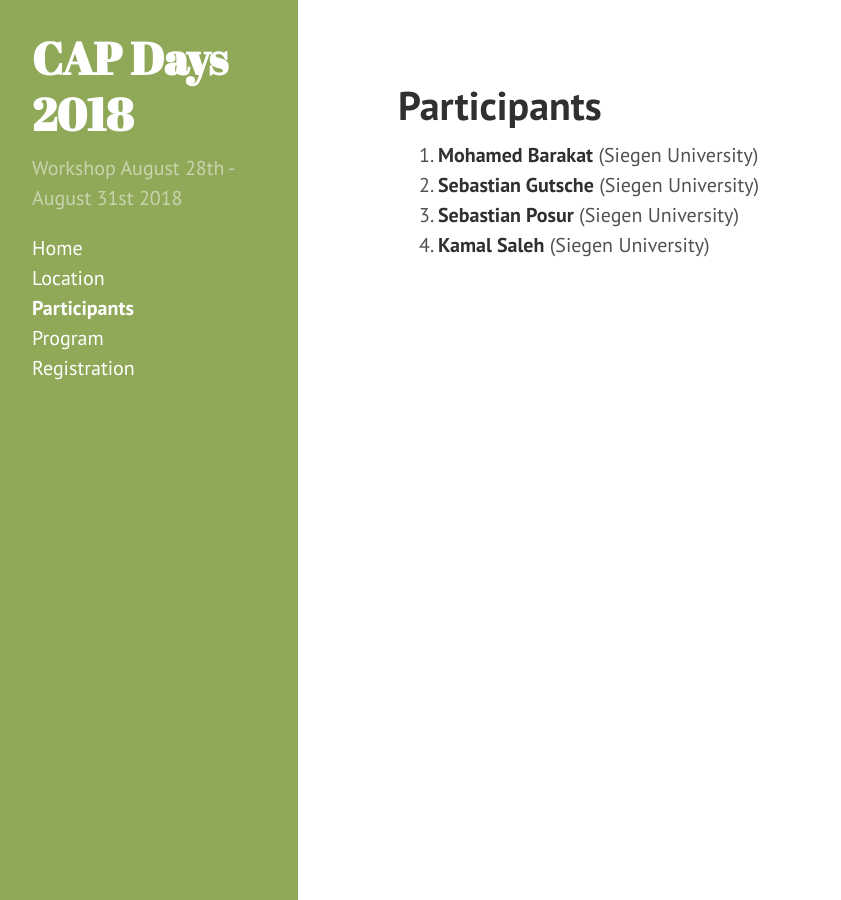
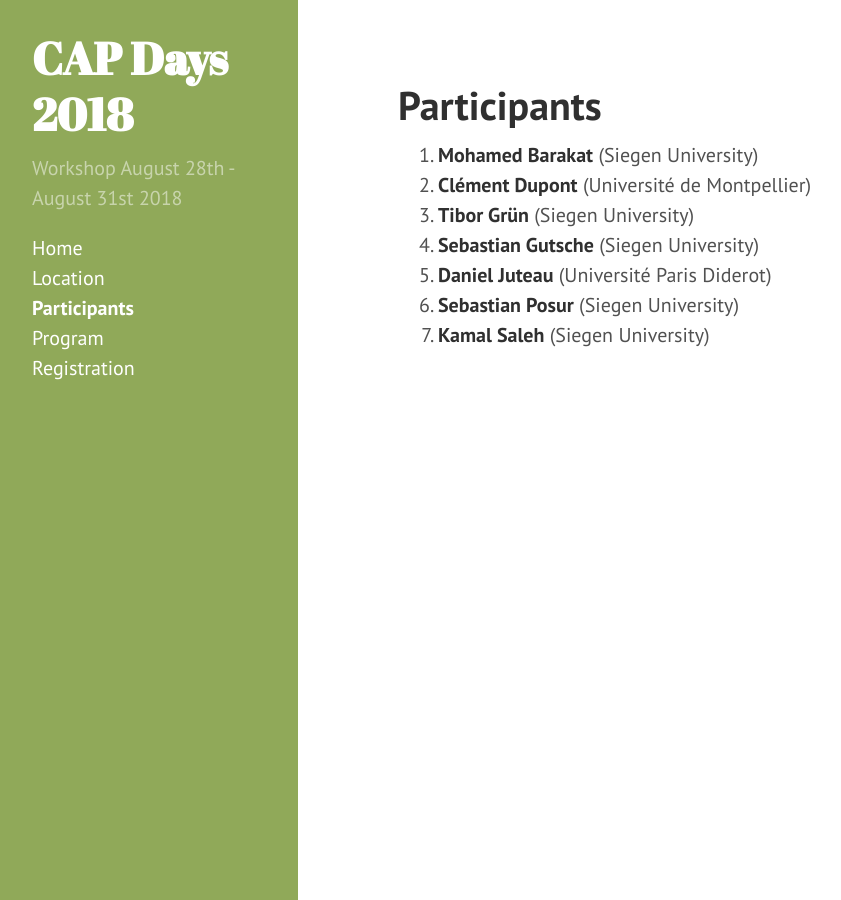
Before and after one commit to homalg-project/capdays-2018, a Jekyll site: the page built from participants.md, in a window 1280 px wide. Shown: the whole page, without its empty margins (2-843 px from the left). Built offline with Jekyll 4.4.1, drawn with Linux system fonts in a browser that asks for light colours.

Commit message:
Add participants

```diff
--- a/_data/participants.yml
+++ b/_data/participants.yml
@@ -1,8 +1,17 @@
 - name: Mohamed Barakat
+  affiliation: Siegen University
+
+- name: Clément Dupont
+  affiliation: Université de Montpellier
+
+- name: Tibor Grün
   affiliation: Siegen University
 
 - name: Sebastian Gutsche
   affiliation: Siegen University
+
+- name: Daniel Juteau
+  affiliation: Université Paris Diderot
 
 - name: Sebastian Posur
   affiliation: Siegen University
```
